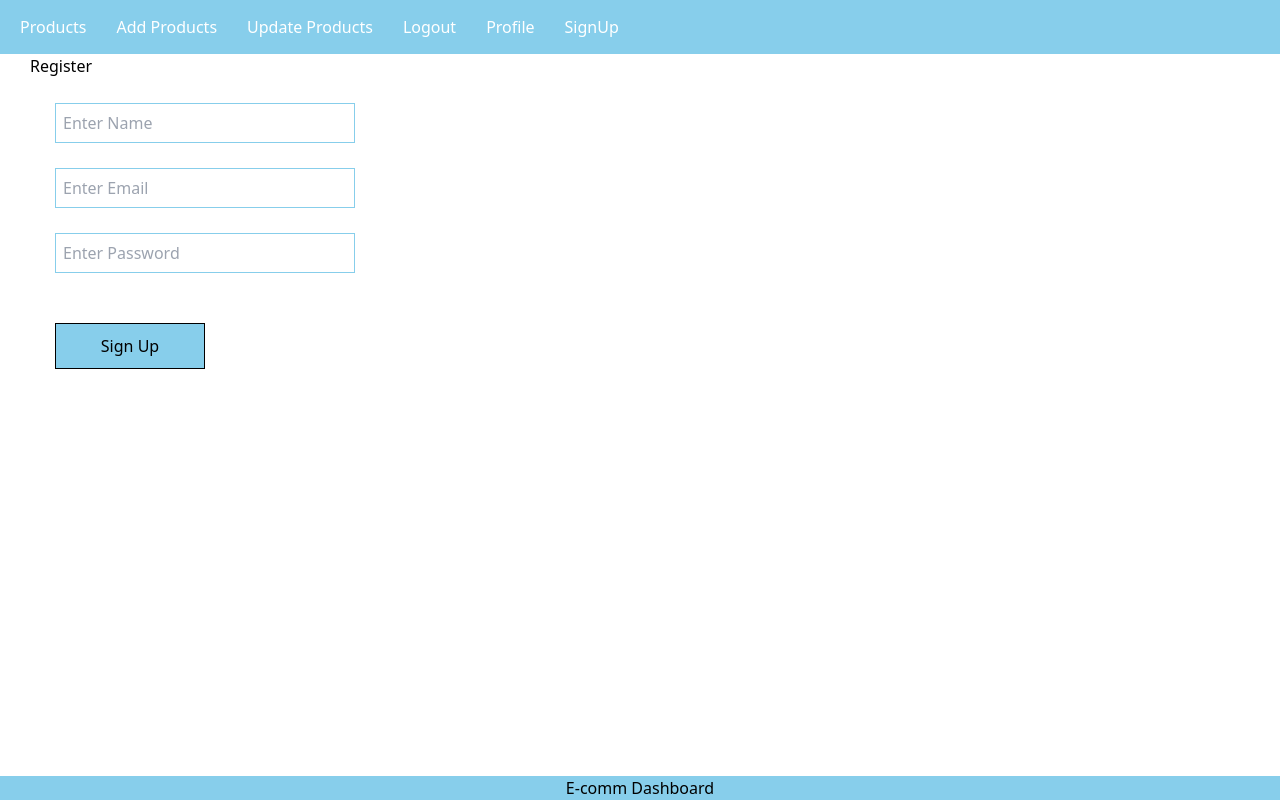
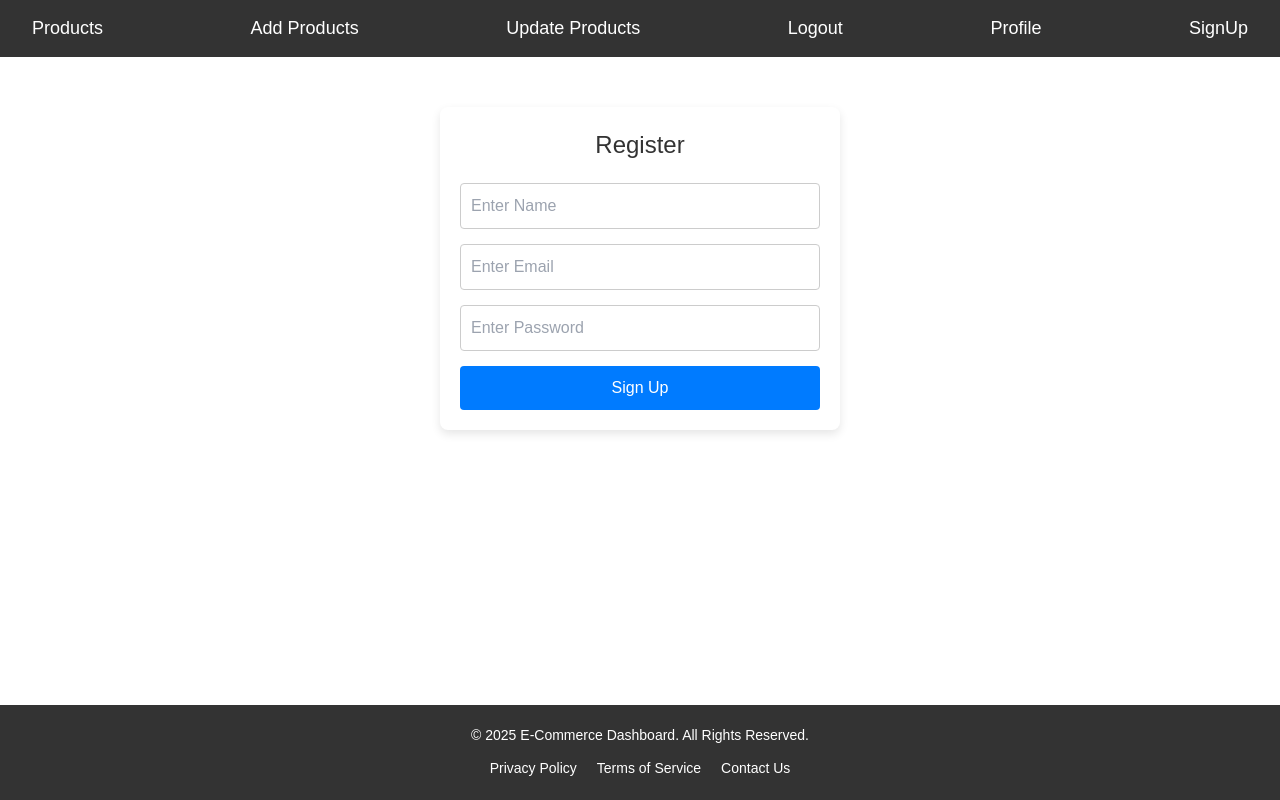
Before and after one commit to darshansalian53/e-dashboard, a React (Vite) app in the folder frontend/: page /signup in a window 1280 px wide. Built offline with nearby package versions, Linux system fonts and the light colour scheme.

Commit message:
navbar footer signup

```diff
--- a/frontend/src/App.css
+++ b/frontend/src/App.css
@@ -1,20 +1,4 @@
 
-
-.nav-ul li{
-  display: inline-block;
-  padding: 10px;
-}
-
-.nav-ul li a {
-  color: #fff;
-  padding: 5px;
-  text-decoration: none;
-}
-.nav-ul{
-  padding: 5px;
-  margin: 0;
-  background-color: skyblue;
-}
 
 .footer {
   position: absolute;
@@ -23,25 +7,3 @@
   width: 100%;
   background-color: skyblue;
 }
-
-.register{
-  margin-left: 30px;
-}
-
-.inputbox{
-  margin: 25px;
-  display: block;
-  padding: 7px;
-  width: 300px;
-  border: 1px solid skyblue;
-
-}
-
-.appbutton {
-  margin: 25px;
-  padding: 10px;
-  width: 150px;
-  background-color: skyblue;
-  border: 1px solid;
-  cursor: pointer;
-}
--- a/frontend/src/App.jsx
+++ b/frontend/src/App.jsx
@@ -1,9 +1,9 @@
 
 import './App.css';
-import Nav from './Components/Nav'
+import Nav from './Components/Navbar/Nav'
 import { BrowserRouter, Route, Routes } from 'react-router-dom';
-import Footer from './Components/Footer';
-import SignUp from './Components/SignUp';
+import Footer from './Components/Footer/Footer';
+import SignUp from './Components/SignUp/SignUp';
 
 function App() {
 
--- a/frontend/src/Components/Footer.jsx
+++ /dev/null
@@ -1,11 +0,0 @@
-import React from "react";
-
-const Footer =()=>{
-    return(
-        <div className="footer">
-            <h1>E-comm Dashboard</h1>
-        </div>
-    )
-}
-
-export default Footer;
--- /dev/null
+++ b/frontend/src/Components/Footer/Footer.css
@@ -0,0 +1,43 @@
+/* Footer Styles */
+.footer {
+    background-color: #333;
+    color: #fff;
+    padding: 20px 0;
+    text-align: center;
+  }
+
+  .footer p {
+    margin: 0;
+    font-size: 14px;
+  }
+
+  .footer-links {
+    list-style: none;
+    padding: 0;
+    margin: 10px 0 0;
+    display: flex;
+    justify-content: center;
+    gap: 20px;
+  }
+
+  .footer-links li {
+    display: inline;
+  }
+
+  .footer-links a {
+    color: #fff;
+    text-decoration: none;
+    font-size: 14px;
+  }
+
+  .footer-links a:hover {
+    text-decoration: underline;
+  }
+
+  /* Responsive Design */
+  @media (max-width: 768px) {
+    .footer-links {
+      flex-direction: column;
+      gap: 10px;
+    }
+  }
--- /dev/null
+++ b/frontend/src/Components/Footer/Footer.jsx
@@ -0,0 +1,17 @@
+import React from 'react';
+import './Footer.css';
+
+const Footer = () => {
+    return (
+        <footer className="footer">
+            <p>&copy; {new Date().getFullYear()} E-Commerce Dashboard. All Rights Reserved.</p>
+            <ul className="footer-links">
+                <li><a href="/privacy">Privacy Policy</a></li>
+                <li><a href="/terms">Terms of Service</a></li>
+                <li><a href="/contact">Contact Us</a></li>
+            </ul>
+        </footer>
+    );
+};
+
+export default Footer;
--- /dev/null
+++ b/frontend/src/Components/Navbar/Nav.css
@@ -0,0 +1,74 @@
+/* General Styles */
+body {
+    margin: 0;
+    font-family: 'Poppins', sans-serif;
+  }
+
+  /* Navigation Container */
+  .nav-ul {
+    list-style: none;
+    margin: 0;
+    padding: 0;
+    display: flex;
+    justify-content: space-between;
+    align-items: center;
+    background-color: #333;
+    padding: 15px 20px;
+  }
+
+  .nav-ul li {
+    display: inline-block;
+    margin-left: 20px;
+  }
+
+  .nav-ul li:first-child {
+    margin-left: 0;
+  }
+
+  .nav-ul li a {
+    color: #fff;
+    text-decoration: none;
+    font-size: 18px;
+    padding: 8px 12px;
+    border-radius: 5px;
+    transition: background-color 0.3s ease;
+  }
+
+  .nav-ul li a:hover {
+    background-color: #555;
+  }
+
+  /* Mobile Toggle Button */
+  .toggle-menu {
+    display: none;
+    font-size: 28px;
+    color: #fff;
+    background-color: transparent;
+    border: none;
+    cursor: pointer;
+  }
+
+  .toggle-menu:focus {
+    outline: none;
+  }
+
+  /* Responsive Design */
+  @media (max-width: 768px) {
+    .nav-ul {
+      flex-direction: column;
+      display: none;
+      background-color: #333;
+    }
+
+    .nav-ul.active {
+      display: flex;
+    }
+
+    .nav-ul li {
+      margin: 10px 0;
+    }
+
+    .toggle-menu {
+      display: block;
+    }
+  }
--- a/frontend/src/Components/Nav.jsx
+++ b/frontend/src/Components/Navbar/Nav.jsx
@@ -1,5 +1,6 @@
 import React from 'react';
 import { Link } from 'react-router-dom';
+import './Nav.css';
 
 const Nav = () => {
     return (
--- a/frontend/src/Components/SignUp.jsx
+++ /dev/null
@@ -1,30 +0,0 @@
-import React, { useState } from "react";
-
-
-const SignUp = () => {
-    const [name, setName] = useState("");
-    const [email, setEmail] = useState("");
-    const [password, setPassword] = useState("");
-    const collectData = () => {
-        console.warn(name, email, password)
-    }
-
-
-    return (
-        <div className="register">
-            <h1>Register</h1>
-            <input className="inputbox" type="text"
-                value={name} onChange={(e) => setName(e.target.value)} placeholder="Enter Name" />
-
-            <input className="inputbox" type="text"
-                value={email} onChange={(e) => setEmail(e.target.value)} placeholder="Enter Email" />
-
-            <input className="inputbox" type="password"
-                value={password} onChange={(e) => setPassword(e.target.value)} placeholder="Enter Password" />
-            <button onClick={collectData} className="appbutton" type="button"> Sign Up</button>
-        </div>
-    )
-}
-
-
-export default SignUp;
--- /dev/null
+++ b/frontend/src/Components/SignUp/SignUp.css
@@ -0,0 +1,67 @@
+.register{
+    max-width: 400px;
+  margin: 50px auto;
+  padding: 20px;
+  background-color: #ffffff;
+  box-shadow: 0 4px 10px rgba(0, 0, 0, 0.1);
+  border-radius: 8px;
+  text-align: center;
+}
+
+.register h1{
+    font-size: 24px;
+    margin-bottom: 20px;
+    color: #333;
+}
+
+form {
+    display: flex;
+    flex-direction: column;
+  }
+  input {
+    padding: 10px;
+    margin-bottom: 15px;
+    border: 1px solid #ccc;
+    border-radius: 4px;
+    font-size: 16px;
+    outline: none;
+  }
+  input:focus {
+    border-color: #007bff;
+    box-shadow: 0 0 4px rgba(0, 123, 255, 0.5);
+  }
+
+  input:focus {
+    border-color: #007bff;
+    box-shadow: 0 0 4px rgba(0, 123, 255, 0.5);
+  }
+
+
+  .appbutton{
+    padding: 10px;
+    background-color: #007bff;
+    color: #ffffff;
+    border: none;
+    border-radius: 4px;
+    cursor: pointer;
+    font-size: 16px;
+  }
+
+  .appbutton:hover {
+    background-color: #0056b3;
+  }
+
+  /* Responsive Design */
+@media (max-width: 768px) {
+    .register {
+      padding: 15px;
+    }
+
+    input {
+      font-size: 14px;
+    }
+
+    .appbutton {
+      font-size: 14px;
+    }
+  }
--- /dev/null
+++ b/frontend/src/Components/SignUp/SignUp.jsx
@@ -0,0 +1,32 @@
+import React, { useState } from "react";
+import './SignUp.css';
+
+const SignUp = () => {
+    const [name, setName] = useState("");
+    const [email, setEmail] = useState("");
+    const [password, setPassword] = useState("");
+    const collectData = () => {
+        console.warn(name, email, password)
+    }
+
+
+    return (
+        <div className="register">
+            <h1>Register</h1>
+            <form action="">
+                <input className="inputbox" type="text"
+                    value={name} onChange={(e) => setName(e.target.value)} placeholder="Enter Name" />
+
+                <input className="inputbox" type="text"
+                    value={email} onChange={(e) => setEmail(e.target.value)} placeholder="Enter Email" />
+
+                <input className="inputbox" type="password"
+                    value={password} onChange={(e) => setPassword(e.target.value)} placeholder="Enter Password" />
+                <button onClick={collectData} className="appbutton" type="button"> Sign Up</button>
+            </form>
+        </div>
+    )
+}
+
+
+export default SignUp;
```
